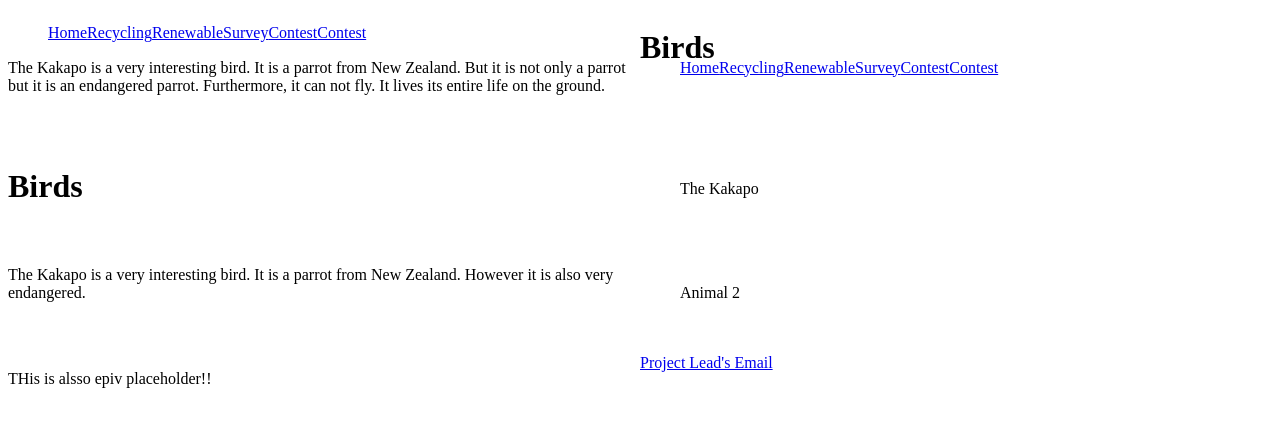
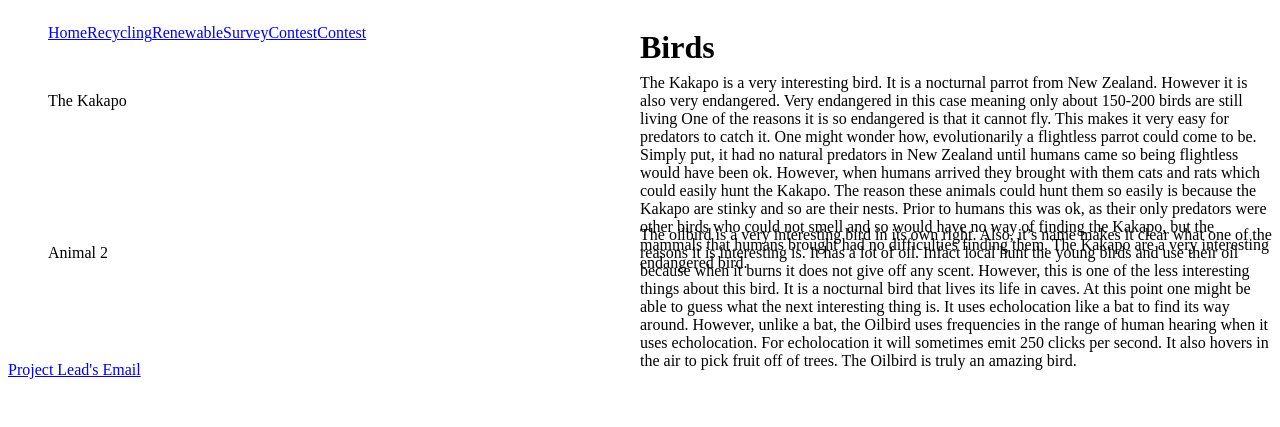
Before and after one commit to amtownse/cs008-final, a PHP site: page /birds.php in a window 1280 px wide. Shown: the top 427 px of the page. Run offline with PHP 8.4, Linux system fonts and the light colour scheme.

Commit message:
Update birds.php

```diff
--- a/birds.php
+++ b/birds.php
@@ -1,11 +1,3 @@
-<?php
-include ("top.php");
-print PHP_EOL;
-?>
-
-
-<p>The Kakapo is a very interesting bird. It is a parrot from New Zealand. But it is not only a parrot but it is an
-  endangered parrot. Furthermore, it can not fly. It lives its entire life on the ground.
 
   <?php
 include("top.php");
@@ -17,7 +9,15 @@ print PHP_EOL;
             <figcaption>The Kakapo</figcaption>
         </figure>
         <p>
-            The Kakapo is a very interesting bird. It is a parrot from New Zealand. However it is also very endangered.
+          The Kakapo is a very interesting bird. It is a nocturnal parrot from New Zealand. However it is also very endangered.
+          Very endangered in this case meaning only about 150-200 birds are still living
+          One of the reasons it is so endangered is that it cannot fly. This makes it very easy for predators to catch it.
+          One might wonder how, evolutionarily a flightless parrot could come to be. Simply put, it had no natural predators
+          in New Zealand until humans came so being flightless would have been ok. However, when humans arrived they brought
+          with them cats and rats which could easily hunt the Kakapo. The reason these animals could hunt them so easily is
+          because the Kakapo are stinky and so are their nests. Prior to humans this was ok, as their only predators were
+          other birds who could not smell and so would have no way of finding the Kakapo, but the mammals that humans brought
+          had no difficulties finding them. The Kakapo are a very interesting endangered bird.
         </p>
 
         <figure>
@@ -25,7 +25,13 @@ print PHP_EOL;
             <figcaption>Animal 2</figcaption>
         </figure>
         <p>
-            THis is alsso epiv placeholder!!
+          The oilbird is a very interesting bird in its own right. Also, it’s name makes it clear what one of the reasons
+          it is interesting is. It has a lot of oil. Infact local hunt the young birds and use their oil because when it burns
+          it does not give off any scent. However, this is one of the less interesting things about this bird. It is a
+          nocturnal bird that lives its life in caves. At this point one might be able to guess what the next interesting
+          thing is. It uses echolocation like a bat to find its way around. However, unlike a bat, the Oilbird uses
+          frequencies in the range of human hearing when it uses echolocation. For echolocation it will sometimes emit 250
+          clicks per second. It also hovers in the air to pick fruit off of trees. The Oilbird is truly an amazing bird.
         </p>
 
         <?php
```
